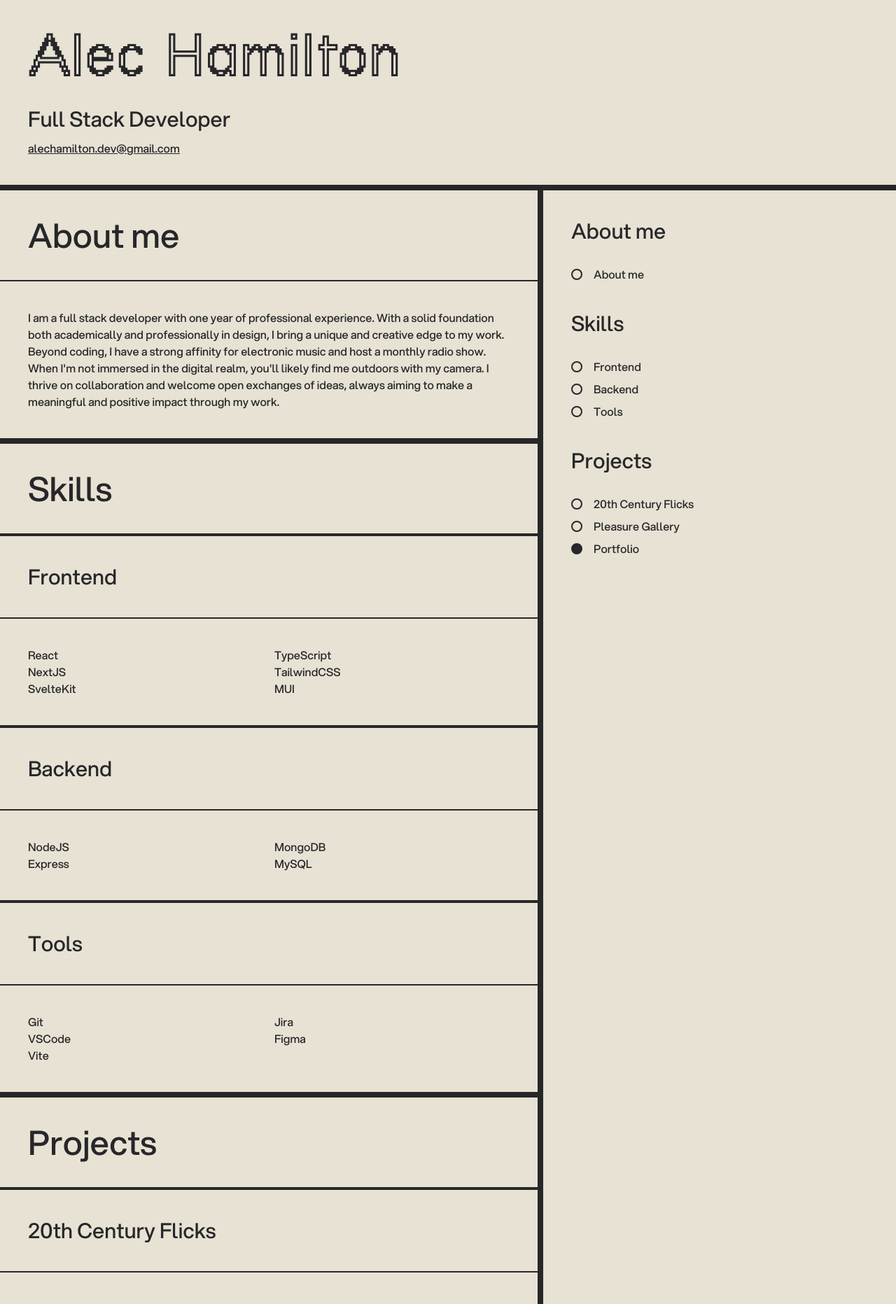
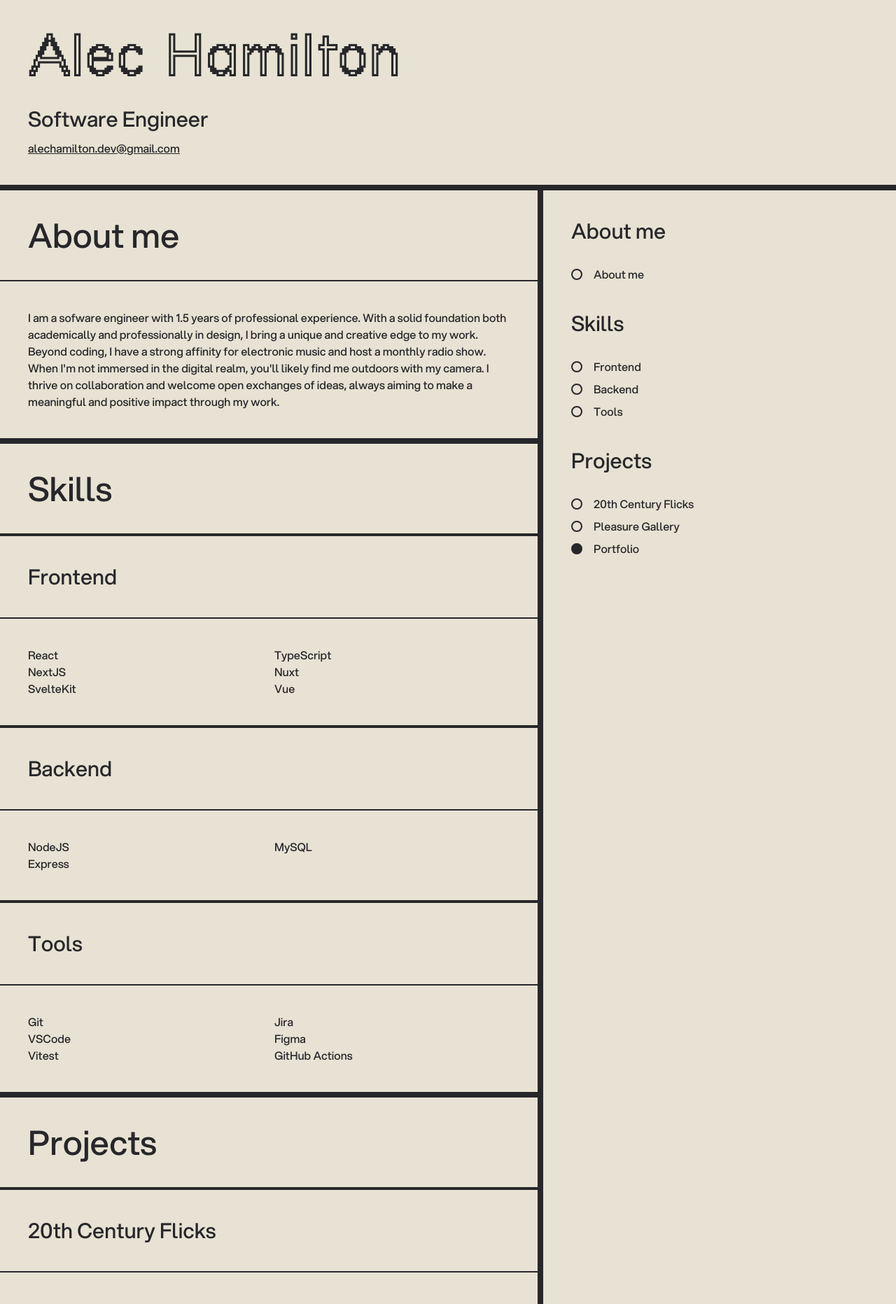
Before and after one commit to alec-hamilton/svelte-portfolio, a SvelteKit app: page / in a window 1280 px wide. Shown: the top 1863 px of the page at 70% size. Built offline with nearby package versions, Linux system fonts and the light colour scheme.

Commit message:
feat: Copy updates

```diff
--- a/src/components/About.svelte
+++ b/src/components/About.svelte
@@ -1,7 +1,7 @@
 <section class="border-b-8 border-zinc-800" id="about" data-scrollable-section="true">
   <h2 class="p-4 sm:p-10 border-b-2 bg-bg border-zinc-800">About me</h2>
   <p class="p-4 sm:p-10">
-    I am a full stack developer with one year of professional experience. With a solid foundation
+    I am a sofware engineer with 1.5 years of professional experience. With a solid foundation
     both academically and professionally in design, I bring a unique and creative edge to my work.
     Beyond coding, I have a strong affinity for electronic music and host a monthly radio show. When
     I'm not immersed in the digital realm, you'll likely find me outdoors with my camera. I thrive
--- a/src/components/layout/Header.svelte
+++ b/src/components/layout/Header.svelte
@@ -1,6 +1,6 @@
 <header class="flex flex-col p-4 sm:p-10 border-b-8 border-zinc-800">
   <h1 class="font-display sm:pb-4">Alec Hamilton</h1>
-  <p class="text-xl sm:text-3xl pb-1">Full Stack Developer</p>
+  <p class="text-xl sm:text-3xl pb-1">Software Engineer</p>
   <address class="not-italic pt-2 underline">
     <a href="mailto:alechamilton.dev@gmail.com" class="sm:hover:text-zinc-700">alechamilton.dev@gmail.com</a>
   </address>
--- a/src/data/skills.js
+++ b/src/data/skills.js
@@ -3,18 +3,18 @@ export const skills = [
     heading: "Frontend",
     id: "frontend",
     listLeft: ["React", "NextJS", "SvelteKit"],
-    listRight: ["TypeScript", "TailwindCSS", "MUI"],
+    listRight: ["TypeScript", "Nuxt", "Vue"],
   },
   {
     heading: "Backend",
     id: "backend",
     listLeft: ["NodeJS", "Express"],
-    listRight: ["MongoDB", "MySQL"],
+    listRight: ["MySQL"],
   },
   {
     heading: "Tools",
     id: "tools",
-    listLeft: ["Git", "VSCode", "Vite"],
-    listRight: ["Jira", "Figma"],
+    listLeft: ["Git", "VSCode", "Vitest"],
+    listRight: ["Jira", "Figma", "GitHub Actions"],
   },
 ];
```
